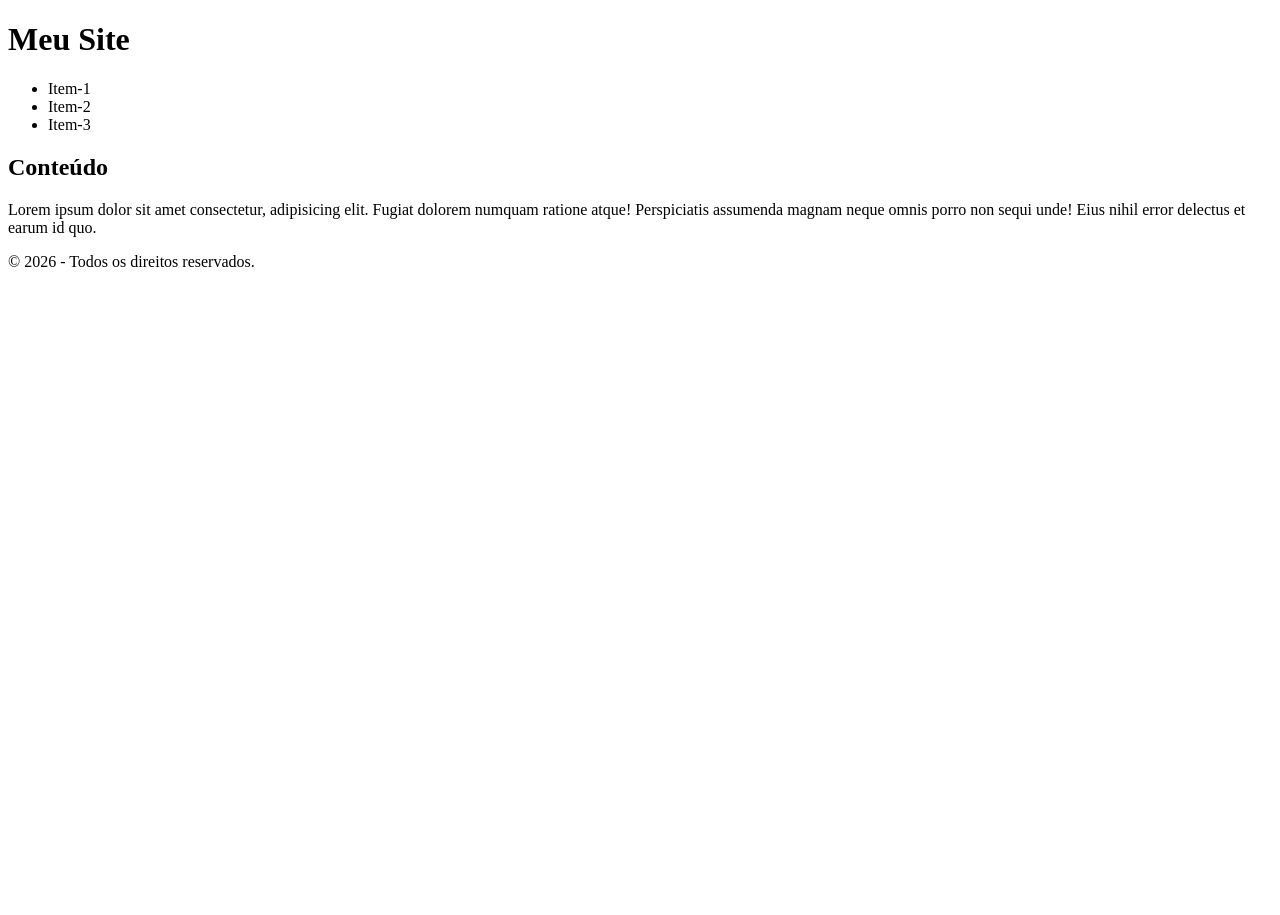
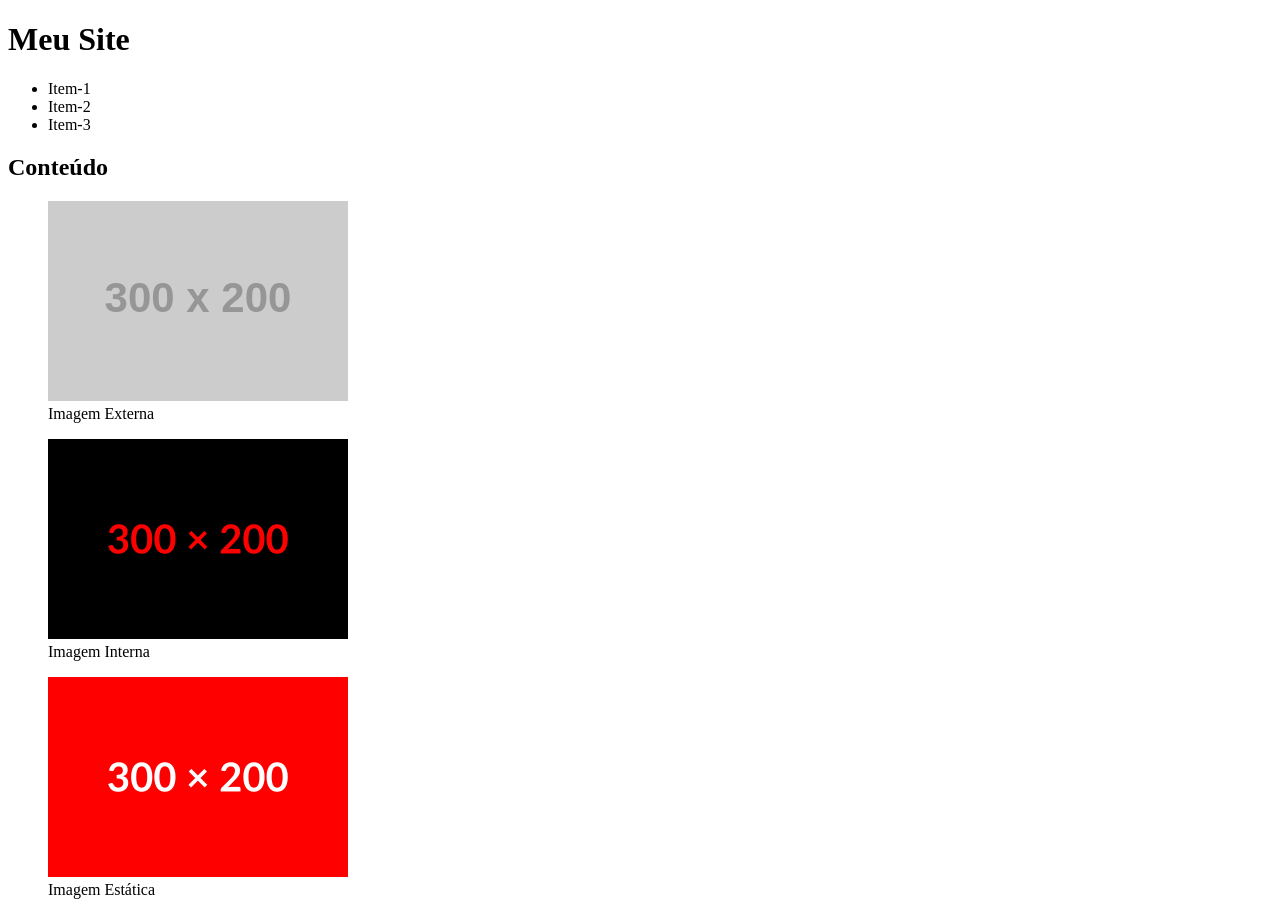
Before and after one commit to 1TDSPw-26/front-2sem-aula-09, a React (Vite) app in the folder my-app/: page / in a window 1280 px wide. Shown: the top 915 px of the page. Before the commit the page ends 800 px from the top, so only its background shows below. Built offline with nearby package versions, Linux system fonts and the light colour scheme.

Commit message:
feat: Trabalhando com imagens, externas, internas e estáticas.
Signed-off-by: alecarlosjesus <profalexandre.jesus@fiap.com.br>

```diff
--- /dev/null
+++ b/my-app/src/components/Botao/index.tsx
@@ -0,0 +1,5 @@
+export default function Botao() {
+  return (
+    <button>Button</button>
+  )
+}
--- a/my-app/src/components/Cabecalho/index.tsx
+++ b/my-app/src/components/Cabecalho/index.tsx
@@ -1,3 +1,4 @@
+
 export default function Cabecalho(){
     return(
         <header>
--- a/my-app/src/components/Conteudo/index.tsx
+++ b/my-app/src/components/Conteudo/index.tsx
@@ -1,10 +1,38 @@
+// import imgQuadrado from "../../img/quadrado.png";
+import Imagens from "../Imagens";
 
-export default function Conteudo(){
-    return(
+export default function Conteudo() {
+  return (
     <main>
       <section>
         <h2>Conteúdo</h2>
-                <p>Lorem ipsum dolor sit amet consectetur, adipisicing elit. Fugiat dolorem numquam ratione atque! Perspiciatis assumenda magnam neque omnis porro non sequi unde! Eius nihil error delectus et earum id quo.</p>
+
+            <Imagens/>
+
+        {/* <figure>
+          <img
+            src="https://placehold.co/300x200/0000FF/FFFFFF/png"
+            alt="Figure de demonstração"
+          />
+          <figcaption>Imagem Externa</figcaption>
+        </figure>
+
+        <figure>
+          <img src={imgQuadrado} alt="Figure de demonstração" />
+            <figcaption>Imagem Interna</figcaption>
+        </figure>
+
+        <figure>
+          <img src="/image/quadrado-b.png" alt="Figure de demonstração" />
+            <figcaption>Imagem Estática</figcaption>
+        </figure> */}
+
+
+        <p>
+          Lorem ipsum dolor sit amet consectetur, adipisicing elit. Fugiat
+          dolorem numquam ratione atque! Perspiciatis assumenda magnam neque
+          omnis porro non sequi unde! Eius nihil error delectus et earum id quo.
+        </p>
       </section>
     </main>
   );
--- /dev/null
+++ b/my-app/src/components/Imagens/index.tsx
@@ -0,0 +1,26 @@
+import imgQuadrado from "../../img/quadrado.png";
+
+export default function Imagens() {
+  return (
+    <div>
+
+        <figure>
+          <img
+            src="https://placehold.co/300x200/0000FF/FFFFFF/png"
+            alt="Figure de demonstração"
+          />
+          <figcaption>Imagem Externa</figcaption>
+        </figure>
+
+        <figure>
+          <img src={imgQuadrado} alt="Figure de demonstração" />
+            <figcaption>Imagem Interna</figcaption>
+        </figure>
+
+        <figure>
+          <img src="/image/quadrado-b.png" alt="Figure de demonstração" />
+            <figcaption>Imagem Estática</figcaption>
+        </figure>
+    </div>
+  )
+}
```
Also changed, not shown: my-app/public/image/quadrado-b.png (added), my-app/src/img/quadrado.png (added). Lines whose indentation alone changed are shown as unchanged.
